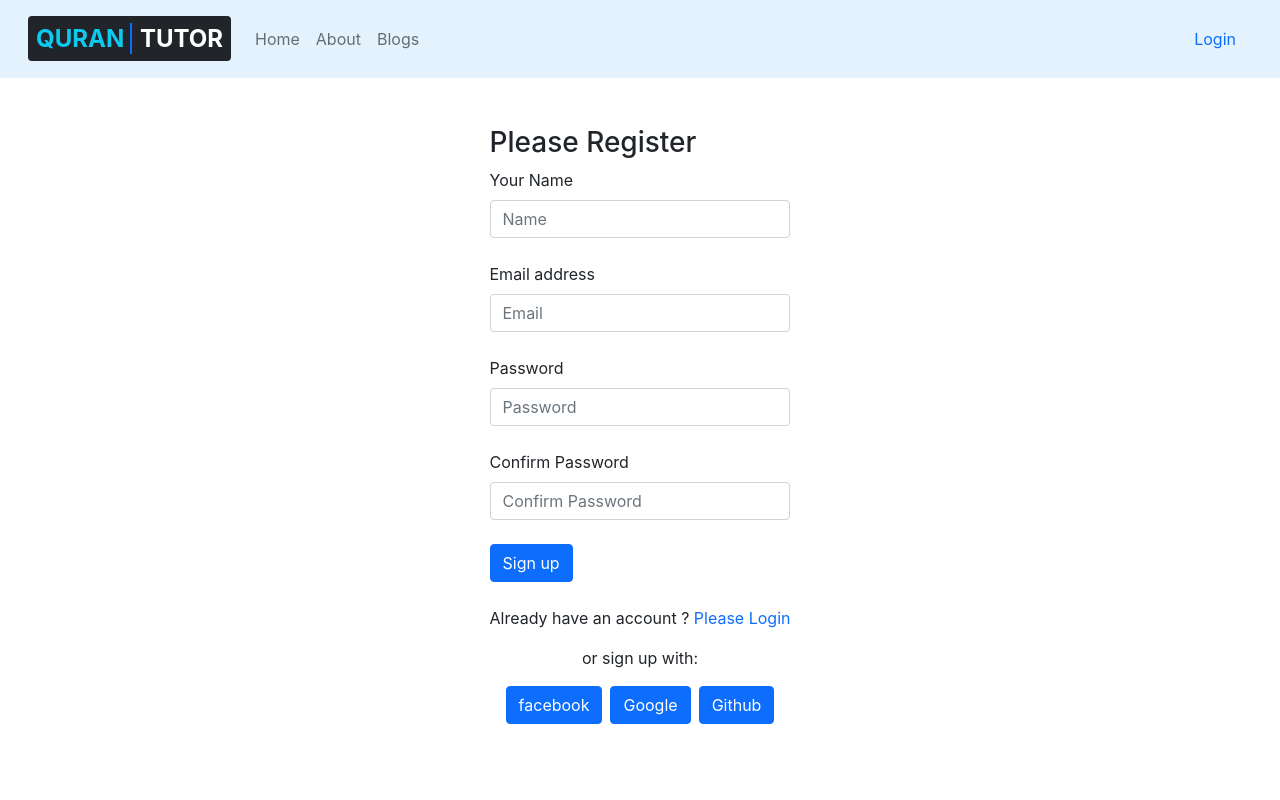
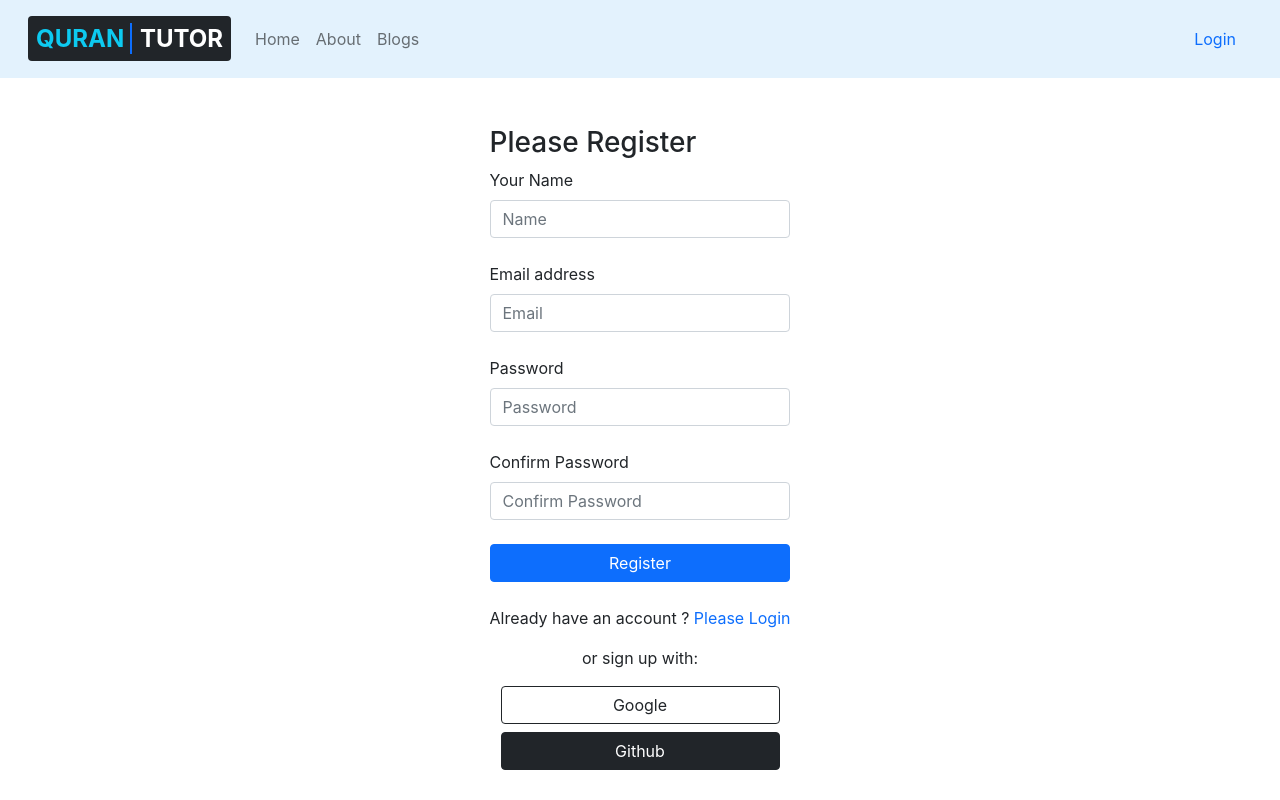
Before and after one commit to frsiam/Quran-tutor-web-application, a React (Create React App) app: page /register in a window 1280 px wide. Shown: the top 800 px of the page. Built offline with nearby package versions, Linux system fonts and the light colour scheme; no server answers.

Commit message:
sign in with google

```diff
--- a/src/pages/Home/Home.js
+++ b/src/pages/Home/Home.js
@@ -7,11 +7,13 @@ const Home = () => {
     return (
         <div className='position-relative min-vh-100'>
             <Banner />
-            <div className='container bg-dark mb-4 mt-4' style={{ height: '2px' }}><hr /></div>
-            <div className='text-center my-2'>
-                <h1 className='' style={{ color: '#143F6B' }}>My Services</h1>
+            <div className='mt-5'>
+                <div className='container bg-dark mb-4 mt-4' style={{ height: '2px' }}><hr /></div>
+                <div className='text-center my-2'>
+                    <h1 className='' style={{ color: '#143F6B' }}>My Services</h1>
+                </div>
+                <div className='container bg-dark mb-4 mt-4' style={{ height: '2px' }}><hr /></div>
             </div>
-            <div className='container bg-dark mb-4 mt-4' style={{ height: '2px' }}><hr /></div>
             <Services />
             <div className='mt-5'>
                 <div className='text-center my-2'>
--- a/src/pages/Home/Review/Review.js
+++ b/src/pages/Home/Review/Review.js
@@ -8,7 +8,7 @@ const Review = () => {
         { name: 'Abdur Rahman', id: 3, comment: "The 'Quran tutor' provide an easy way for the newborn Muslims and adults to seek the Holy Quran.", rating: 4 }
     ]
     return (
-        <div className='container'>
+        <div className='container pb-5'>
             {/* <h1>Review</h1> */}
             <div className="row">
                 {
--- a/src/pages/Login/Login.js
+++ b/src/pages/Login/Login.js
@@ -4,6 +4,7 @@ import loginimg from '../../images/others/signin.png'
 import { Link, useLocation, useNavigate } from 'react-router-dom';
 import auth from '../../firebase.init';
 import { useSignInWithEmailAndPassword } from 'react-firebase-hooks/auth';
+import SocialLogin from './SocialLogin';
 
 const Login = () => {
     const emailRef = useRef('');
@@ -66,8 +67,10 @@ const Login = () => {
                                                 <button className="btn btn-info btn-block btn-lg" type="submit">Login</button>
                                                 <p className="small mt-3 mb-4 text-muted">Forgot <span className="fw-bold"><a href="#!" className="text-muted">Username</a> / <a href="#!" className="text-muted">Password</a>?</span></p>
                                                 <Link to="/register" className="text-decoration-none">Create your Account</Link>
+                                               <div className='w-100'>
+                                               <SocialLogin/>
+                                               </div>
                                             </div>
-
                                         </form>
                                     </div>
 
--- a/src/pages/Login/Register.js
+++ b/src/pages/Login/Register.js
@@ -5,6 +5,7 @@ import { useCreateUserWithEmailAndPassword } from 'react-firebase-hooks/auth';
 import { ToastContainer, toast } from 'react-toastify';
 import 'react-toastify/dist/ReactToastify.css';
 import Loading from '../Shared/Loading/Loading';
+import SocialLogin from './SocialLogin';
 
 const Register = () => {
     // const [successMessage, setSuccess] = useState('')
@@ -20,8 +21,8 @@ const Register = () => {
     // if(createError){
     //     setErrorMessage(createError.message)
     // }
-    if(loading){
-        return <Loading/>;
+    if (loading) {
+        return <Loading />;
     }
 
     if (createUser) {
@@ -44,7 +45,8 @@ const Register = () => {
         createUserWithEmailAndPassword(email, password);
     }
     return (
-        <div className='position-relative min-vh-100 w-50 d-flex justify-content-center mx-auto my-5'>
+        <div className='position-relative min-vh-100 my-5'>
+            <div className='w-50 d-flex justify-content-center mx-auto'>
                 <form onSubmit={handleRgister}>
                     <h3>Please Register</h3>
                     {/* <!-- 2 column grid layout with text inputs for the first and last names --> */}
@@ -82,23 +84,17 @@ const Register = () => {
                 </div> */}
 
                     {/* <!-- Submit button --> */}
-                <button type="submit" className="btn btn-primary btn-block mb-4">Sign up</button>
+                    <div className='text-center'>
+                        <button type="submit" className="btn btn-primary btn-block mb-4 w-100">Register</button>
+                    </div>
                     <p>Already have an account ? <Link to="/login" className="text-decoration-none">Please Login</Link></p>
-
+                </form>
+                <ToastContainer />
+            </div>
             {/* <!-- Register buttons --> */}
             <div className="text-center">
-                    <p>or sign up with:</p>
-                    <button type="button" className="btn btn-primary btn-floating mx-1">facebook
-                    </button>
-
-                    <button type="button" className="btn btn-primary btn-floating mx-1">Google
-                    </button>
-
-                    <button type="button" className="btn btn-primary btn-floating mx-1">Github
-                    </button>
+                <SocialLogin />
             </div>
-            </form>
-            <ToastContainer />
         </div>
     );
 };
--- /dev/null
+++ b/src/pages/Login/SocialLogin.js
@@ -0,0 +1,33 @@
+import React from 'react';
+import { useSignInWithGoogle } from 'react-firebase-hooks/auth';
+import { useNavigate } from 'react-router-dom';
+import auth from '../../firebase.init';
+
+const SocialLogin = () => {
+    const [signInWithGoogle, user, loading, error] = useSignInWithGoogle(auth);
+    const navigate = useNavigate()
+    let errorElement;
+    if (error) {
+        errorElement =<p className='text-danger'>Error: {error.message}</p>;
+      }
+
+      if(user){
+        navigate('/home')
+      }
+    return (
+        <div className='container'>
+            <p>or sign up with:</p>
+            {errorElement}
+            <div className='my-2'>
+                <button onClick={() => signInWithGoogle()} type="button" className="btn btn-outline-dark w-25">Google
+                </button>
+            </div>
+            <div className='my-2'>
+                <button type="button" className="btn btn-dark w-25">Github
+                </button>
+            </div>
+        </div>
+    );
+};
+
+export default SocialLogin;
--- a/src/pages/Shared/Footer/Footer.js
+++ b/src/pages/Shared/Footer/Footer.js
@@ -1,7 +1,9 @@
 import React from 'react';
+import { useNavigate } from 'react-router-dom';
 
 const Footer = () => {
-    const year = new Date().getFullYear()
+    const year = new Date().getFullYear();
+    const navigate = useNavigate()
     return (
         <section className="postion-fixed mt-5 bottom-5">
             <footer className="text-center text-white" style={{backgroundColor:'#0a4275'}}>
@@ -9,7 +11,7 @@ const Footer = () => {
                     <section className="">
                         <p className="d-flex justify-content-center align-items-center">
                             <span className="me-3">Register for free</span>
-                            <button type="button" className="btn btn-outline-light btn-rounded">
+                            <button onClick={navigate('/register')} type="button" className="btn btn-outline-light btn-rounded">
                                 Sign up!
                             </button>
                         </p>
```
Lines whose indentation alone changed are shown as unchanged.
